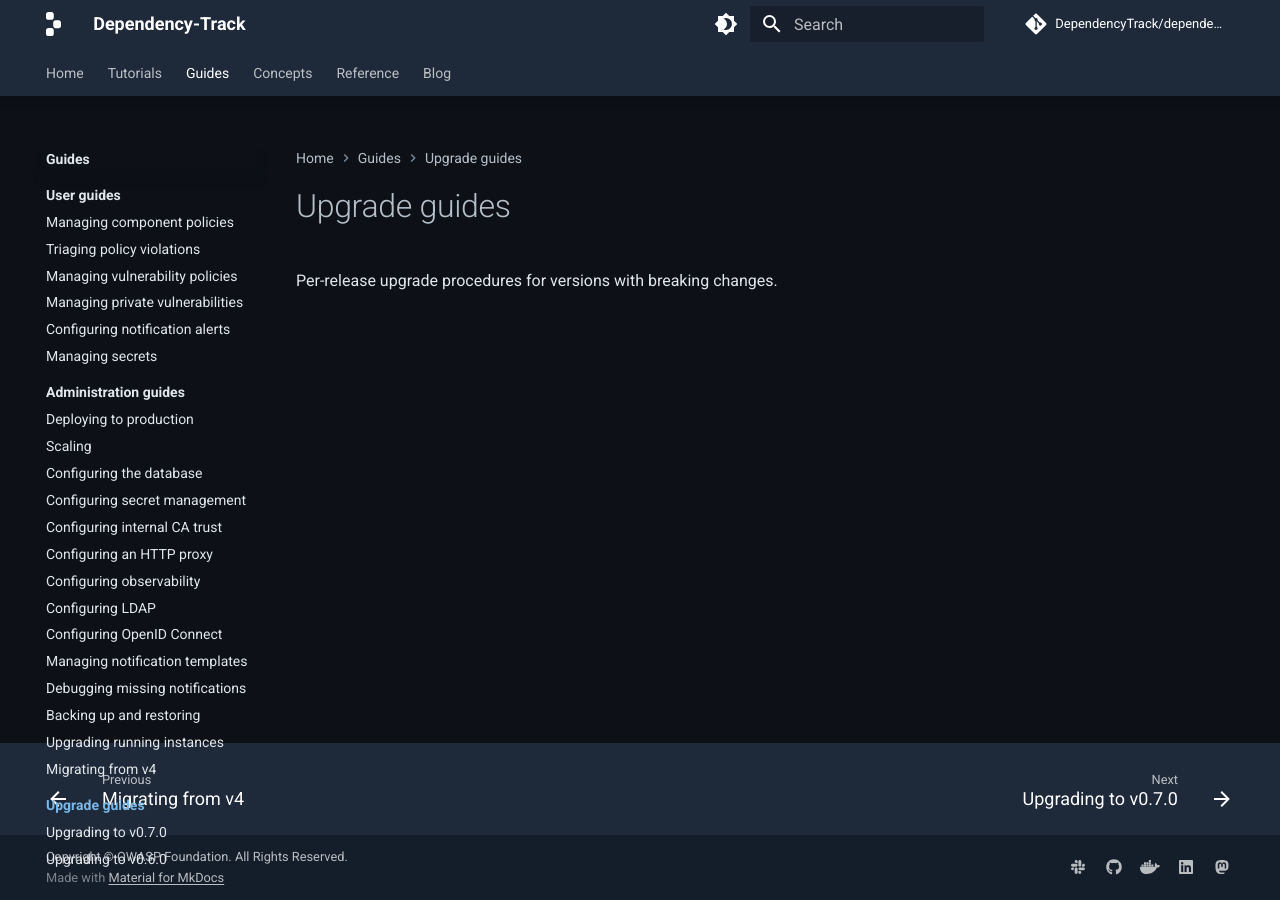
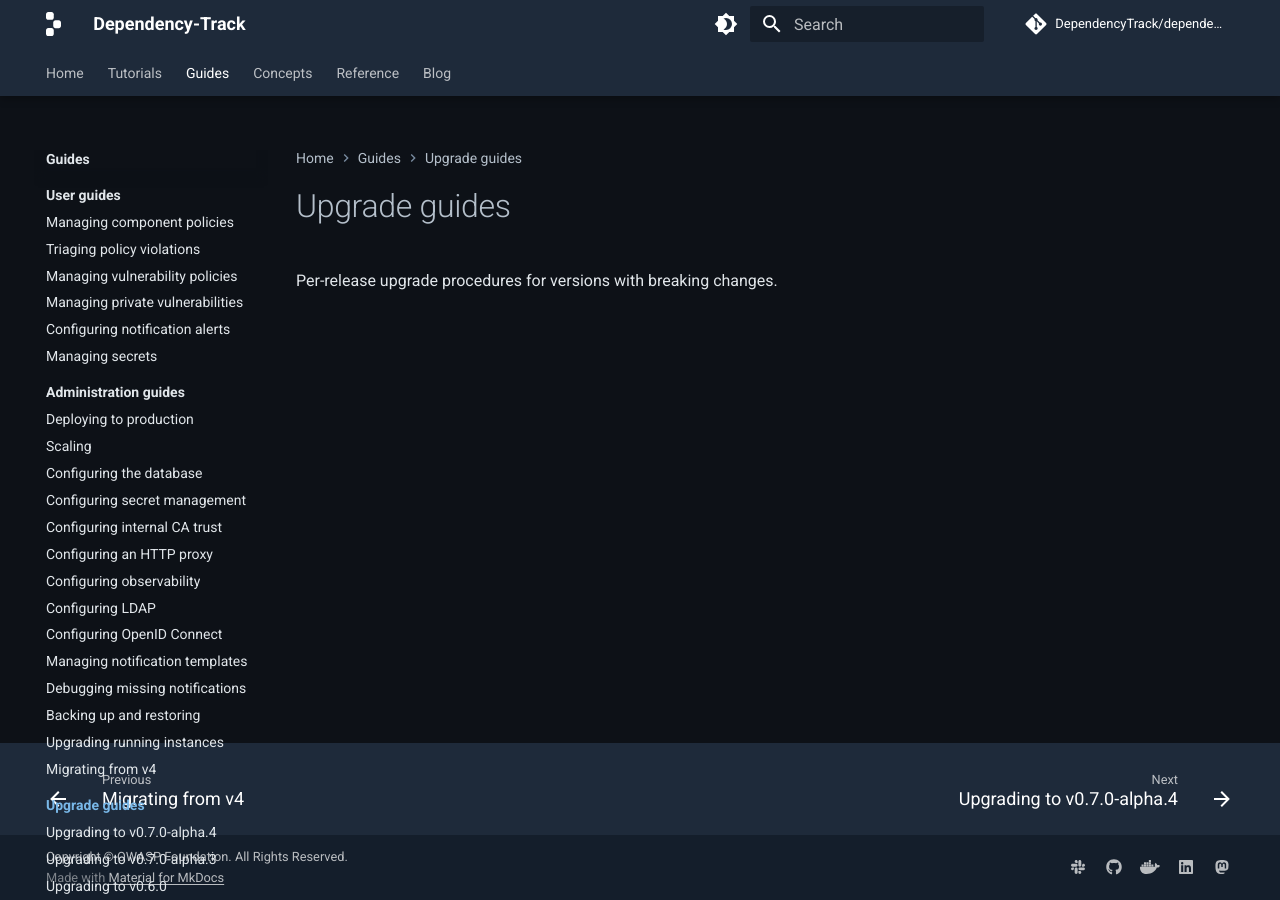
Before and after one commit to DependencyTrack/docs, an MkDocs documentation site: the page built from docs/guides/upgrading/index.md, in a window 1280 px wide. Built offline with MkDocs 1.6.1 and Material for MkDocs 9.7.7, drawn with Linux system fonts in a browser that asks for light colours; comment, search, counter and statistics services are not loaded; the version menu is left out.

Commit message:
Add upgrade notes for v0.7.0-alpha.4 (#49)
Signed-off-by: nscuro <nscuro@protonmail.com>

```diff
--- a/docs/guides/upgrading/v0.7.0.md
+++ b/docs/guides/upgrading/v0.7.0-alpha.3.md
@@ -1,4 +1,4 @@
-# Upgrading to v0.7.0
+# Upgrading to v0.7.0-alpha.3
 
 * **Vulnerability policy REST API endpoints have been migrated from v1 to v2.**
   The following v1 endpoints have been removed:
```
Also changed, not shown: docs/guides/upgrading/v0.7.0-alpha.4.md (added, +10 -0 lines), docs/guides/upgrading/.pages.
